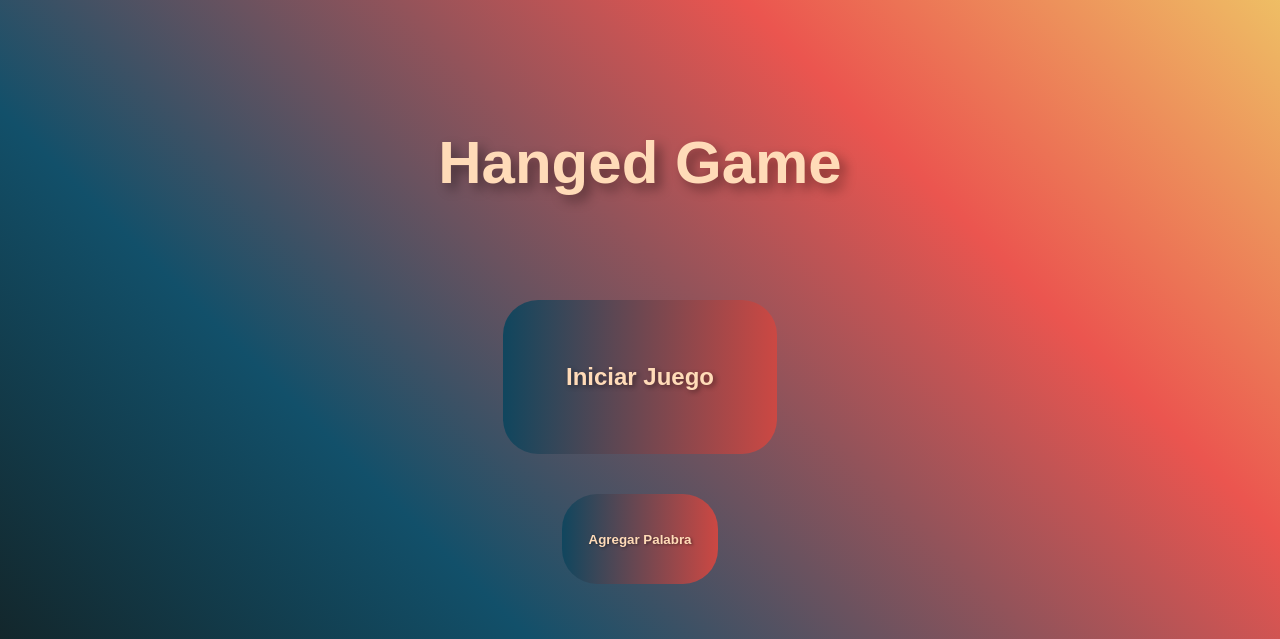
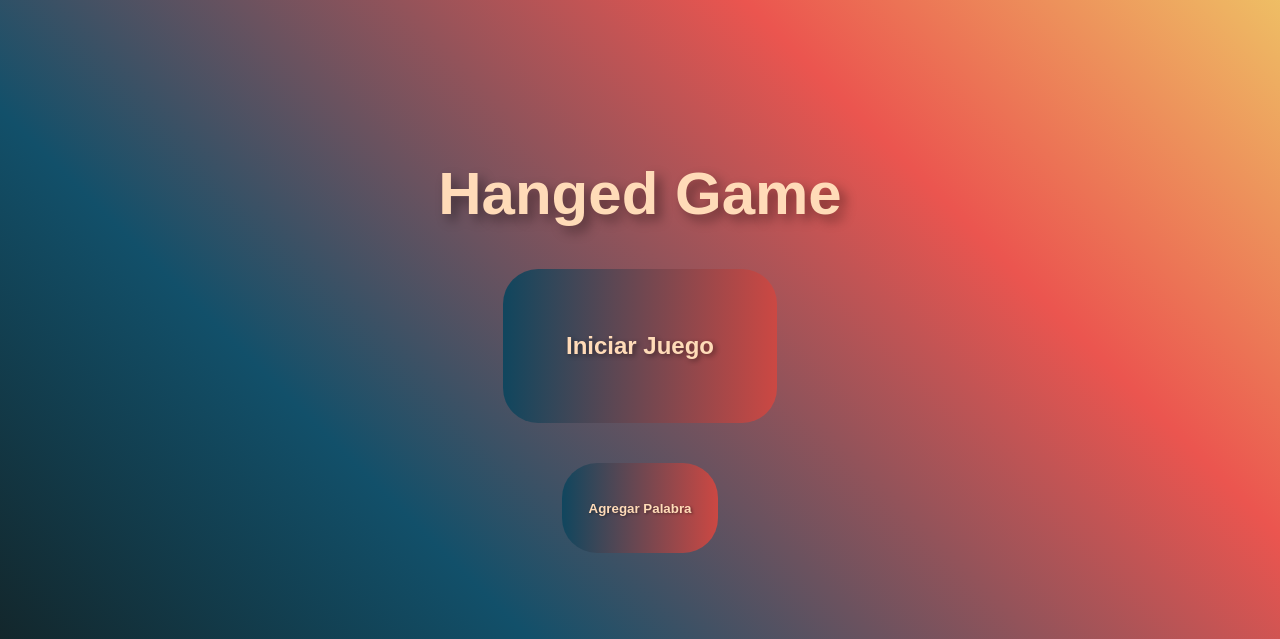
Before and after one commit to Jhordy11/Reto2, a plain HTML site: page index.html in a window 1280 px wide. Shown: the part 88-727 px from the top of the page. Drawn offline with Linux system fonts and the light colour scheme; some packages are replaced by stand-ins of ours; a script that the page names is missing.

Commit message:
cambiando el padding del titulo

```diff
--- a/style.css
+++ b/style.css
@@ -83,7 +83,7 @@ header{
 .menuInicial h1{
     width: 100%;
     height: 12%;
-    padding:8% 0 8% 0;
+    padding:8% 0 30px 0;
     font-weight: bold;
     color: #ffdbb8;
     font-size: 500%;
```
